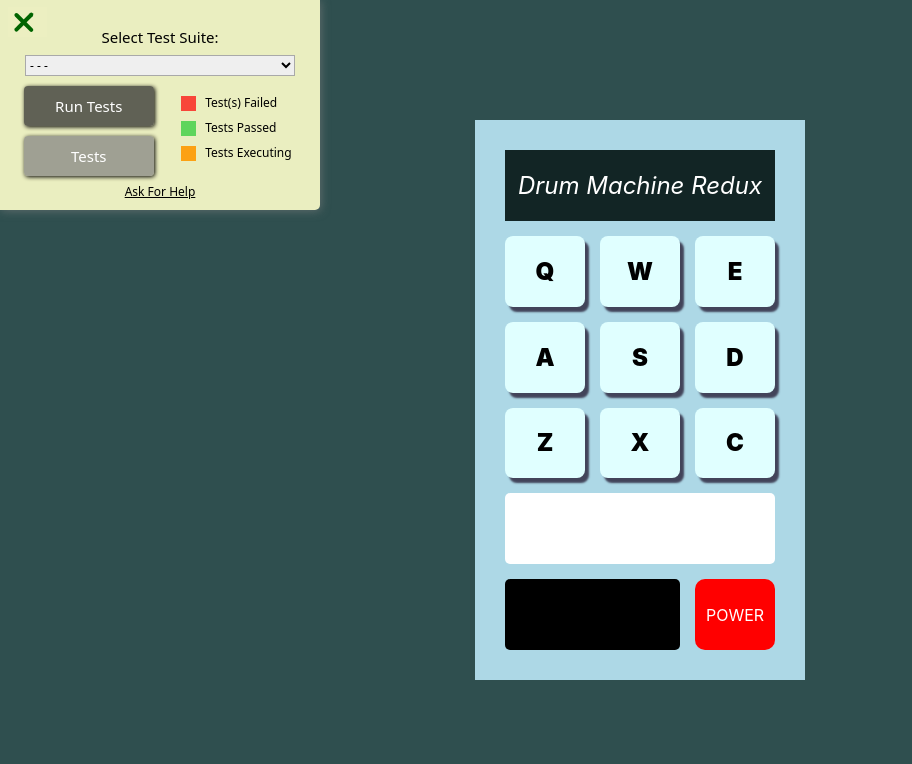
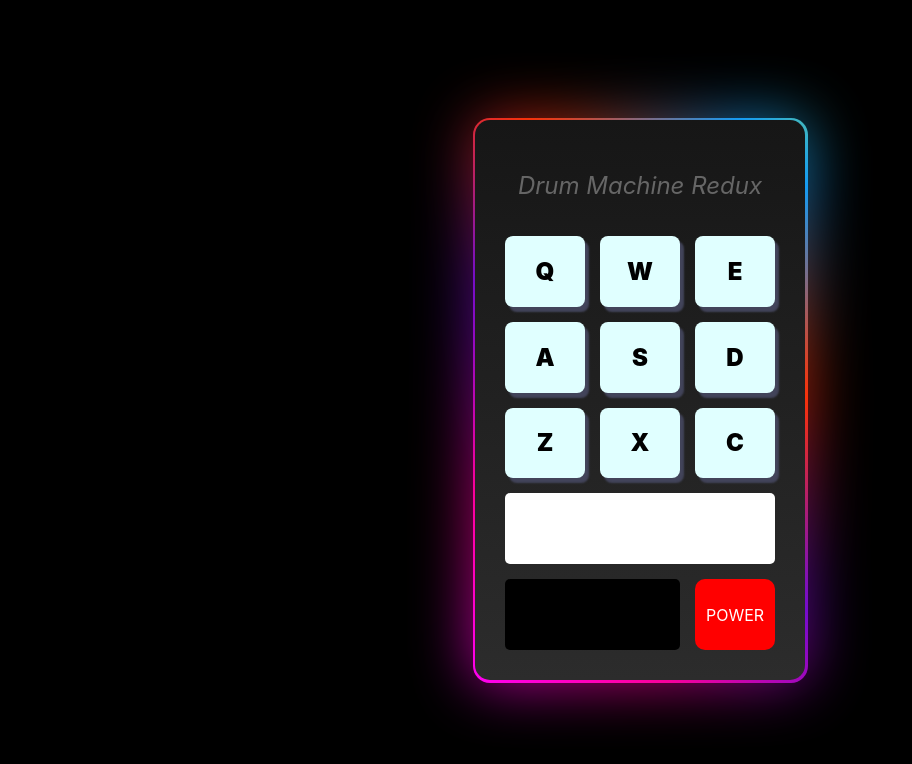
Before and after one commit to MarcinPietkiewicz/drum-machine-redux, a React (Create React App) app: page / in a window 1280 px wide. Shown: the top 764 px of the page, without its empty margins (0-912 px from the left). Built offline with nearby package versions, Linux system fonts and the light colour scheme.

Commit message:
Added outside animated glow

```diff
--- a/public/index.html
+++ b/public/index.html
@@ -4,39 +4,15 @@
     <meta charset="utf-8" />
     <meta name="viewport" content="width=device-width, initial-scale=1" />
     <meta name="theme-color" content="#000000" />
-    <meta
-      name="description"
-      content="Web site created using create-react-app"
-    />
-    <!--
-      manifest.json provides metadata used when your web app is installed on a
-      user's mobile device or desktop. See https://developers.google.com/web/fundamentals/web-app-manifest/
-    -->
+    <meta name="description" content="Web site created using create-react-app" />
+
     <link rel="manifest" href="%PUBLIC_URL%/manifest.json" />
-    <!--
-      Notice the use of %PUBLIC_URL% in the tags above.
-      It will be replaced with the URL of the `public` folder during the build.
-      Only files inside the `public` folder can be referenced from the HTML.
 
-      Unlike "/favicon.ico" or "favicon.ico", "%PUBLIC_URL%/favicon.ico" will
-      work correctly both with client-side routing and a non-root public URL.
-      Learn how to configure a non-root public URL by running `npm run build`.
-    -->
-    <title>The drum machine</title>
+    <title>Drum Machine Redux </title>
   </head>
   <body>
     <noscript>You need to enable JavaScript to run this app.</noscript>
     <div id="root"></div>
-    <!--
-      This HTML file is a template.
-      If you open it directly in the browser, you will see an empty page.
-
-      You can add webfonts, meta tags, or analytics to this file.
-      The build step will place the bundled scripts into the <body> tag.
-
-      To begin the development, run `npm start` or `yarn start`.
-      To create a production bundle, use `npm run build` or `yarn build`.
-    -->
   </body>
-  <script src="./bundle.js"></script>
+  <!-- <script src="./bundle.js"></script> -->
 </html>
--- a/src/App.css
+++ b/src/App.css
@@ -1,9 +1,5 @@
 body {
-  background-color:darkslategray;
-}
-
-.App {
-  text-align: center;
+  background-color: black;
 }
 
 #center-container {
@@ -14,19 +10,10 @@ body {
   min-height: 100vh;
 }
 
-#header {
-  grid-column: 1/4;
-  background-color: rgb(18, 37, 37);
-  display: flex;
-  justify-content: center;
-  align-items: center;
-  font-size: 1.5em;
-  color: white;
-  font-style: italic;
-}
-
 #drum-machine {
-  background-color: lightblue;
+  position: relative;
+  background: linear-gradient(0deg, rgb(44, 44, 44), rgb(22, 22, 22));
+  border-radius: 15px;
   width: 270px;
   height: 500px;
   display: grid;
@@ -36,8 +23,54 @@ body {
   gap: 15px;
 }
 
+.glow::before,
+.glow::after {
+  border-radius:17px;
+  content: "";
+  position: absolute;
+  left: -2px;
+  top: -2px;
+  background: linear-gradient(45deg, #e6fb04, #ff6600, #00ff66, #00ffff, #ff00ff, #ff0099, #6e0dd0, #ff3300, #099fff, #e6fb04);
+  background-size: 400%;
+  width: calc(100% + 5px);
+  height: calc(100% + 5px);
+  z-index: -1;
+  animation: animate 20s linear infinite;
+}
+
+@keyframes animate{
+  0% {
+    background-position: 0 0;
+  }
+  50% {
+    background-position: 400% 0;
+  }
+  100% {
+    background-position: 0 0;
+  }
+}
+
+.glow::after{
+  filter: blur(30px);
+  opacity: 0.7;
+}
+
+#header {
+  grid-column: 1/4;
+  display: flex;
+  justify-content: center;
+  align-items: center;
+  font-size: 1.5em;
+  color: transparent;
+  background: #666666;
+  -webkit-background-clip: text;
+  -moz-background-clip: text;
+  background-clip: text;
+  font-style: italic;
+}
+
 #display-instrument {
-  border-radius:5px;
+  border-radius: 5px;
   background-color: white;
   grid-column: 1 / 4;
   display: flex;
@@ -51,18 +84,18 @@ body {
   -ms-user-select: none;
 }
 #display-power {
-  border-radius:5px;
-  background-color:black;
+  border-radius: 5px;
+  background-color: black;
   grid-column: 1 / 3;
-  color:white;
-  display:flex;
+  color: white;
+  display: flex;
   justify-content: center;
   align-items: center;
 }
 #power-button {
-  border-radius:10px;
+  border-radius: 10px;
   background-color: red;
-  color:white;
+  color: white;
   display: flex;
   justify-content: center;
   align-items: center;
--- a/src/App.js
+++ b/src/App.js
@@ -18,7 +18,7 @@ class App extends React.Component {
   render() {
     return (
       <div id="center-container">
-        <div className="App" id="drum-machine">
+        <div className="glow" id="drum-machine">
           <div id="header">Drum Machine Redux</div>
           <DrumBox upDisplay={this.updateDisplay} />
           <DisplayInstrument display={this.state.display}/>
```
Also changed, not shown: 1 other file (tests, documents, lock files or other folders).
